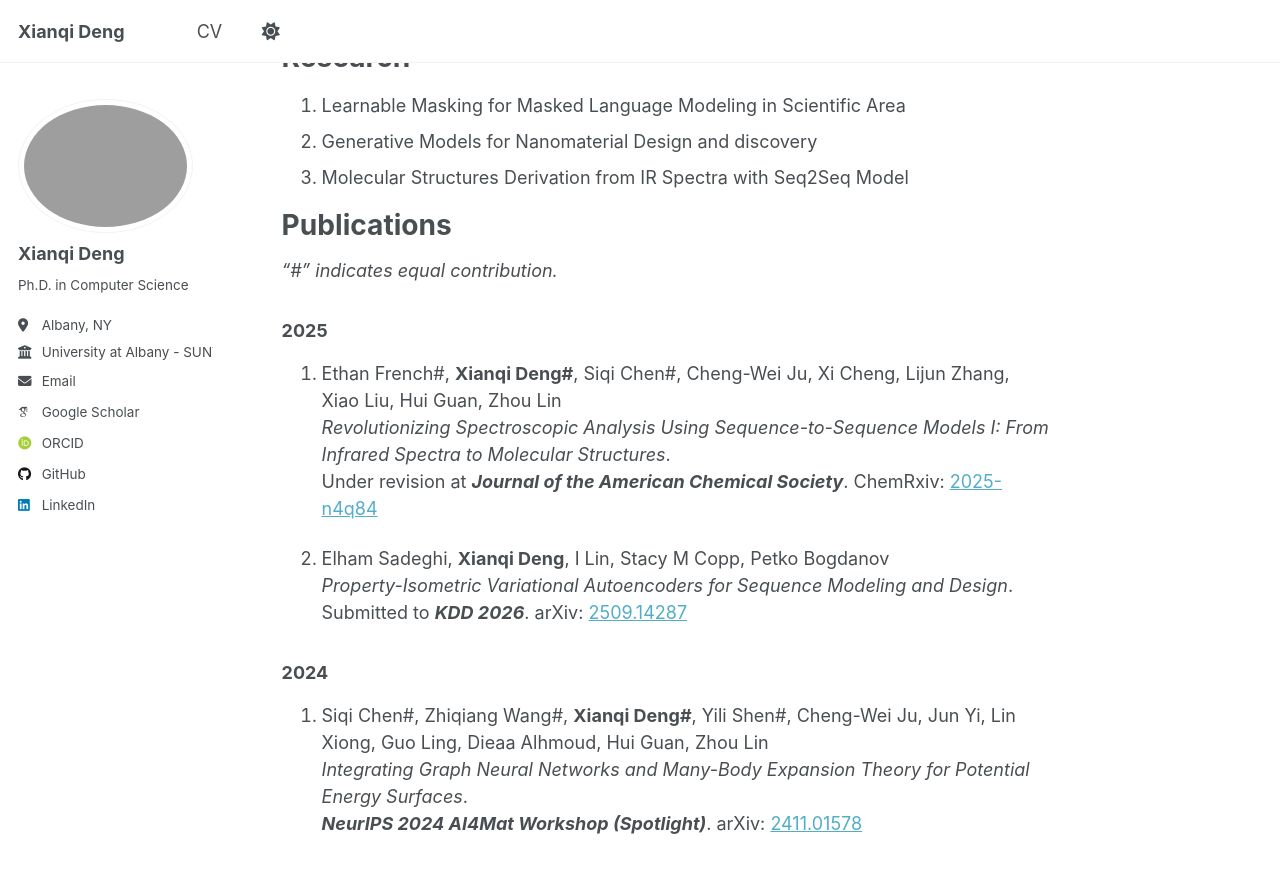
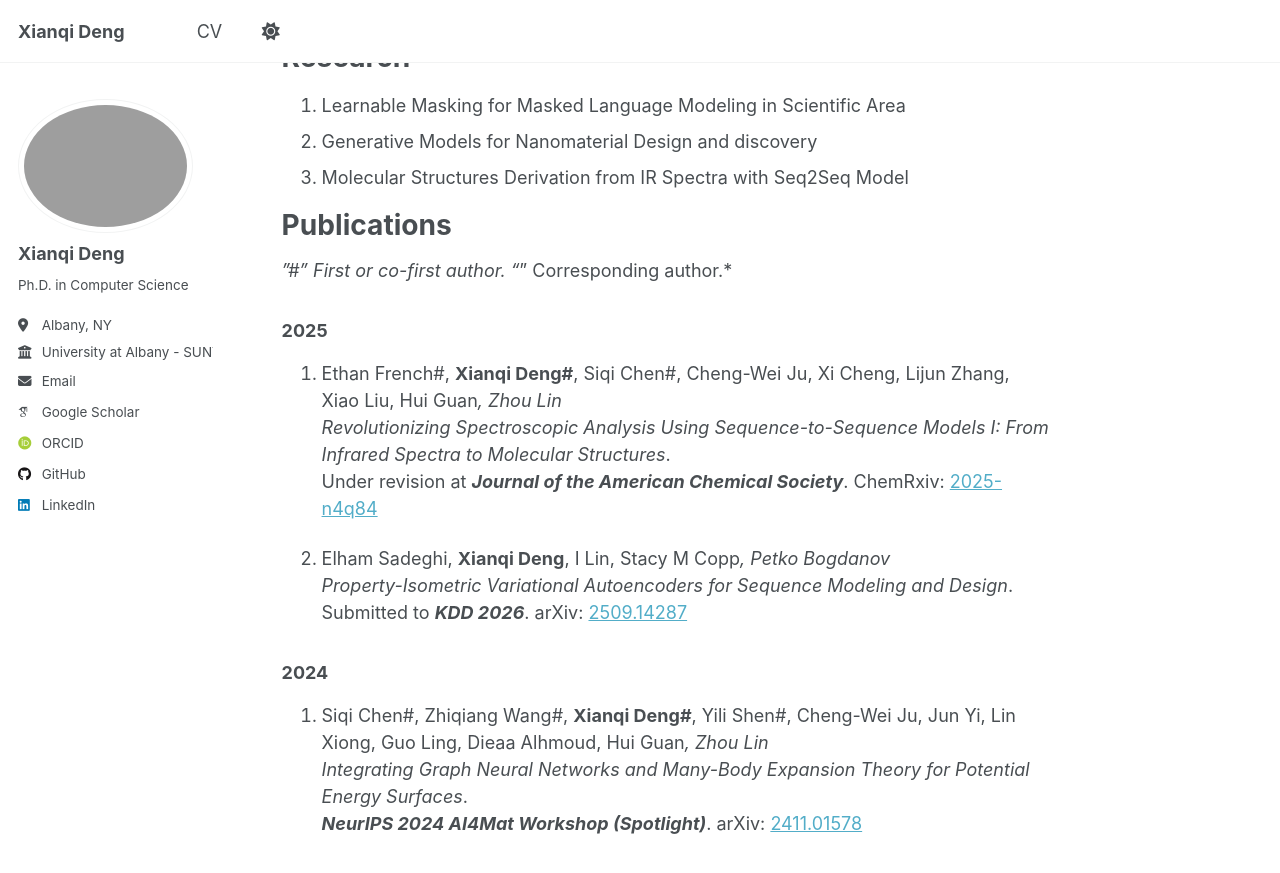
Before and after one commit to DengXianqi/dengxianqi.github.io, a Jekyll site: the page built from _pages/about.md, in a window 1280 px wide and 900 px high, scrolled down 286 px. Shown: the top 873 px of the window. Built offline with Jekyll 4.4.1, drawn with Linux system fonts in a browser that asks for light colours; some web fonts are replaced; a script that is not in the unit is left out.

Commit message:
Update author contributions in publications section

```diff
--- a/_pages/about.md
+++ b/_pages/about.md
@@ -17,21 +17,22 @@ Research
 
 Publications
 ======
-*“#” indicates equal contribution.*
+*"#" First or co-first author.*
+*"*" Corresponding author.*
 
 ### 2025
 
-1. Ethan French#, **Xianqi Deng#**, Siqi Chen#, Cheng-Wei Ju, Xi Cheng, Lijun Zhang, Xiao Liu, Hui Guan, Zhou Lin <br>
+1. Ethan French#, **Xianqi Deng#**, Siqi Chen#, Cheng-Wei Ju, Xi Cheng, Lijun Zhang, Xiao Liu, Hui Guan*, Zhou Lin* <br>
    *Revolutionizing Spectroscopic Analysis Using Sequence-to-Sequence Models I: From Infrared Spectra to Molecular Structures*.
    Under revision at ***Journal of the American Chemical Society***. ChemRxiv: [2025-n4q84](https://chemrxiv.org/engage/chemrxiv/article-details/67f601ef81d2151a029f5a2e)
 
-3. Elham Sadeghi, **Xianqi Deng**, I Lin, Stacy M Copp, Petko Bogdanov <br>
+3. Elham Sadeghi, **Xianqi Deng**, I Lin, Stacy M Copp*, Petko Bogdanov* <br>
    *Property-Isometric Variational Autoencoders for Sequence Modeling and Design*.
    Submitted to ***KDD 2026***. arXiv: [2509.14287](https://arxiv.org/abs/2509.14287)
 
 ### 2024
 
-1. Siqi Chen#, Zhiqiang Wang#, **Xianqi Deng#**, Yili Shen#, Cheng-Wei Ju, Jun Yi, Lin Xiong, Guo Ling, Dieaa Alhmoud, Hui Guan, Zhou Lin <br>
+1. Siqi Chen#, Zhiqiang Wang#, **Xianqi Deng#**, Yili Shen#, Cheng-Wei Ju, Jun Yi, Lin Xiong, Guo Ling, Dieaa Alhmoud, Hui Guan*, Zhou Lin* <br>
    *Integrating Graph Neural Networks and Many-Body Expansion Theory for Potential Energy Surfaces*.
    ***NeurIPS 2024 AI4Mat Workshop (Spotlight)***. arXiv: [2411.01578](https://arxiv.org/abs/2411.01578)
 
```
